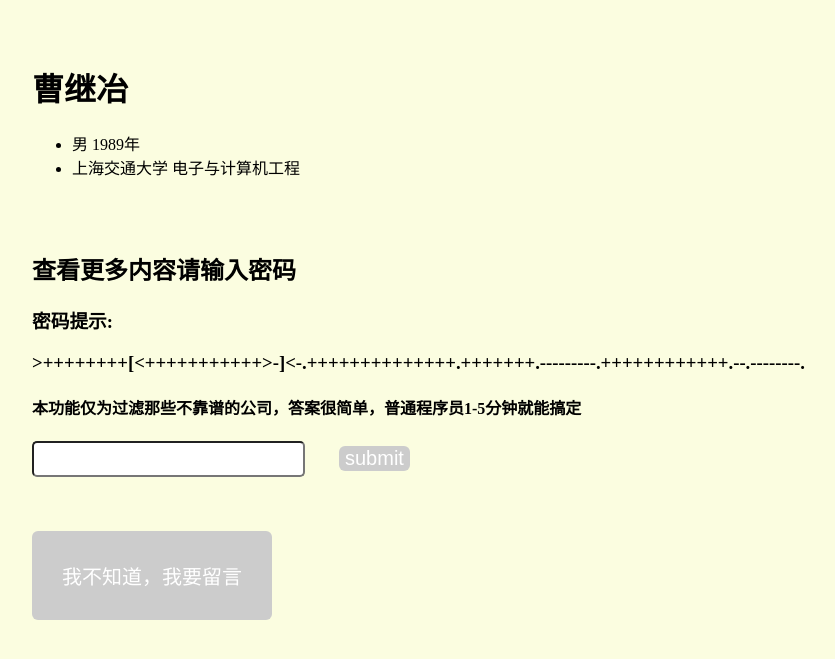
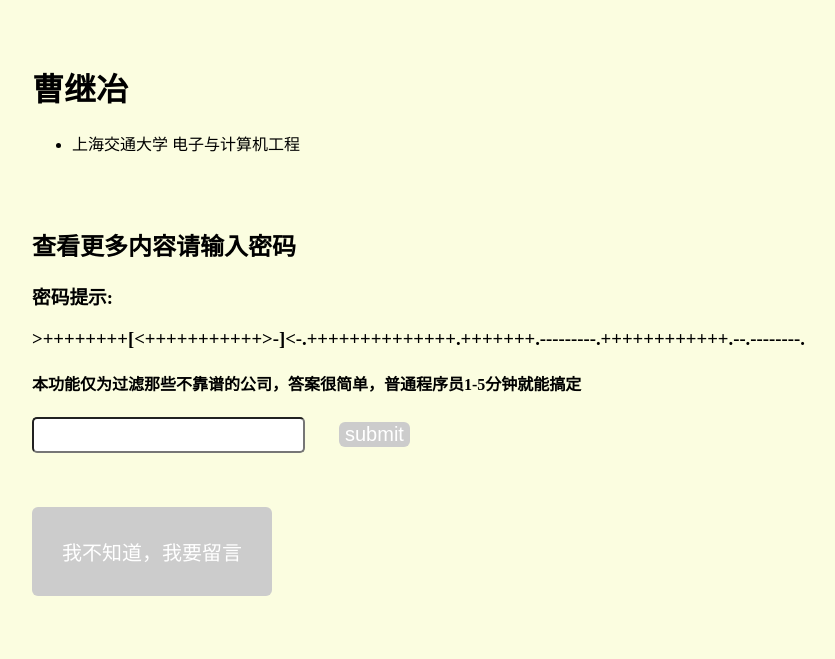
Before and after one commit to SylarCao/SylarCao.github.io, a Jekyll site: the page sylar/sylar_cv_filter.html, which Jekyll copies as it is, in a window 1280 px wide. Shown: the top 659 px of the page, without its empty margins (96-931 px from the left). Built offline with Jekyll 4.4.1, drawn with Linux system fonts in a browser that asks for light colours; nearby versions of some CDN libraries; comment, search, counter and statistics services are not loaded.

Commit message:
modify cv filter

```diff
--- a/sylar/sylar_cv_filter.html
+++ b/sylar/sylar_cv_filter.html
@@ -21,7 +21,6 @@
 
 <h1> 曹继冶 </h1>
 <ul>
-  <li> 男  1989年</li>
   <li> 上海交通大学  电子与计算机工程</li>
 </ul>
 
```
Also changed, not shown: 2 other files.
